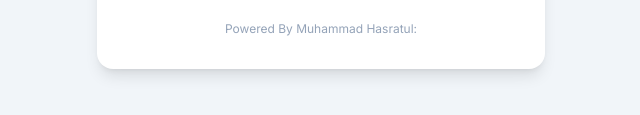
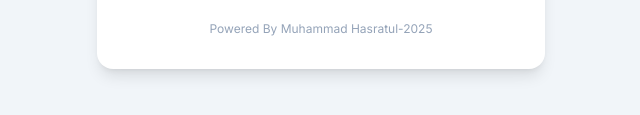
Before and after one commit to yayan91/smart-presensi, a plain HTML site: page index.html in a window 1280 px wide. Shown: the part 541-656 px from the top of the page, 319-959 px from the left. Drawn offline with nearby package versions, Linux system fonts and the light colour scheme.

Commit message:
Update index.html

```diff
--- a/index.html
+++ b/index.html
@@ -94,7 +94,7 @@
                 </div>
             </form>
              <div class="text-xs text-slate-400 text-center">
-                <p>Powered By Muhammad Hasratul:</p>
+                <p>Powered By Muhammad Hasratul-2025</p>
             </div>
         </div>
     </div>
```
